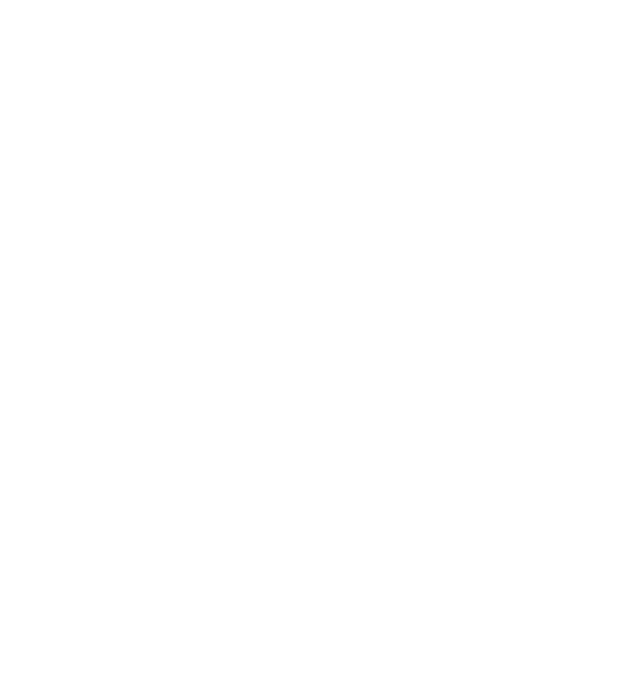
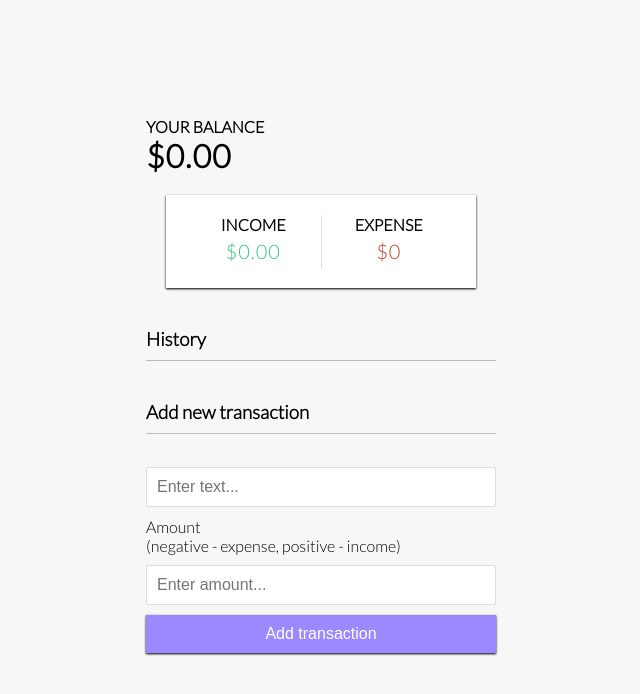
Before and after one commit to sean21johnson/Udemy-expenseTracker, a plain HTML site: page index.html in a window 1280 px wide. Shown: the whole page, without its empty margins (319-959 px from the left). Drawn offline with Linux system fonts and the light colour scheme.

Commit message:
project complete

```diff
--- a/index.html
+++ b/index.html
@@ -1,17 +1,49 @@
 <!DOCTYPE html>
 <html lang="en">
 	<head>
-    <meta charset="UTF-8">
-    <meta http-equiv="X-UA-Compatible" content="IE=edge">
-    <meta name="viewport" content="width=device-width, initial-scale=1.0">
-    <link rel="stylesheet" href="style.css">
+		<meta charset="UTF-8" />
+		<meta http-equiv="X-UA-Compatible" content="IE=edge" />
+		<meta name="viewport" content="width=device-width, initial-scale=1.0" />
+		<link rel="stylesheet" href="style.css" />
 		<title>Expense Tracker</title>
 	</head>
 	<body>
+		<div class="container">
+			<h4>Your Balance</h4>
+			<h1 id="balance">$0.00</h1>
 
+			<div class="inc-exp-container">
+				<div>
+					<h4>Income</h4>
+					<p id="money-plus" class="money plus">+$0.00</p>
+				</div>
+				<div>
+					<h4>Expense</h4>
+					<p id="money-minus" class="money minus">-$0.00</p>
+				</div>
+			</div>
 
+			<h3>History</h3>
+			<ul id="list" class="list">
+			</ul>
 
+			<h3>Add new transaction</h3>
+			<form id="form">
+				<div class="form-control">
+					<label for="text"></label>
+					<input type="text" id="text" placeholder="Enter text..." />
+				</div>
+				<div class="form-control">
+					<label for="amount"
+						>Amount <br />
+						(negative - expense, positive - income)</label
+					>
+					<input type="number" id="amount" placeholder="Enter amount..." />
+				</div>
 
+				<button class="btn">Add transaction</button>
+			</form>
+		</div>
 
 		<script src="script.js"></script>
 	</body>
--- a/script.js
+++ b/script.js
@@ -0,0 +1,122 @@
+const balance = document.getElementById("balance");
+const money_plus = document.getElementById("money-plus");
+const money_minus = document.getElementById("money-minus");
+const list = document.getElementById("list");
+const form = document.getElementById("form");
+const text = document.getElementById("text");
+const amount = document.getElementById("amount");
+const deleteBtn = document.getElementById("delete-btn");
+
+// const dummyTransactions = [
+// 	{ id: 1, text: "Flower", amount: -20 },
+// 	{ id: 2, text: "Salary", amount: 300 },
+// 	{ id: 3, text: "Book", amount: -10 },
+// 	{ id: 4, text: "Camera", amount: 150 },
+// ];
+
+const localStorageTransactions = JSON.parse(
+	localStorage.getItem("transactions")
+);
+
+let transactions =
+	localStorage.getItem("transactions") !== null ? localStorageTransactions : [];
+
+// Add transaction
+function addTransaction(e) {
+	e.preventDefault();
+
+	if (text.value.trim() === "" || amount.value.trim() === "") {
+		alert("Please add a text and amount");
+	} else {
+		const transaction = {
+			id: generateID(),
+			text: text.value,
+			amount: +amount.value,
+		};
+
+		transactions.push(transaction);
+
+		addTransactionDOM(transaction);
+
+		updateValues();
+		updateLocalStorage();
+
+		text.value = "";
+		amount.value = "";
+	}
+}
+
+// Generate random ID
+function generateID() {
+	return Math.floor(Math.random() * 100000000);
+}
+
+// Add transactions to DOM list
+function addTransactionDOM(transaction) {
+	// Get sign
+	const sign = transaction.amount < 0 ? "-" : "+";
+
+	const item = document.createElement("li");
+
+	// Add class based on value
+	item.classList.add(transaction.amount < 0 ? "minus" : "plus");
+
+	item.innerHTML = `
+        ${transaction.text} <span>${sign}${Math.abs(transaction.amount)}</span>
+        <button class="delete-btn" onclick="removeTransaction(${
+					transaction.id
+				})">x</button>
+    `;
+
+	list.appendChild(item);
+}
+
+// Calculate income
+
+// Update the balance, income and expense
+function updateValues() {
+	const amounts = transactions.map((transaction) => transaction.amount);
+
+	const total = amounts.reduce((acc, item) => (acc += item), 0).toFixed(2);
+
+	const income = amounts
+		.filter((amount) => amount > 0)
+		.reduce((acc, amount) => (acc += amount), 0)
+		.toFixed(2);
+
+	const expense =
+		amounts
+			.filter((amount) => amount < 0)
+			.reduce((acc, amount) => (acc += amount), 0) * -(1).toFixed(2);
+
+	balance.innerText = `$${total}`;
+	money_plus.innerText = `$${income}`;
+	money_minus.innerText = `$${expense}`;
+}
+
+// Remove transaction by ID
+function removeTransaction(id) {
+	transactions = transactions.filter((transaction) => transaction.id !== id);
+
+	updateLocalStorage();
+	init();
+}
+
+// Update local storage transactions
+function updateLocalStorage() {
+	localStorage.setItem("transactions", JSON.stringify(transactions));
+}
+
+// Init app
+function init() {
+	list.innerHTML = "";
+
+	transactions.forEach((transaction) => addTransactionDOM(transaction));
+
+	updateValues();
+}
+
+init();
+
+// Add Event Listener
+form.addEventListener("submit", addTransaction);
--- a/style.css
+++ b/style.css
@@ -0,0 +1,149 @@
+@import url("https://fonts.googleapis.com/css2?family=Lato:wght@300&display=swap");
+
+:root {
+	--box-shadow: 0 1px 3px rgba(0, 0, 0, 0.12), 0 1px 2px rgba(0, 0, 0.24);
+}
+
+* {
+    box-sizing: border-box;
+}
+
+body {
+    background-color: #f7f7f7;
+    display: flex;
+    flex-direction: column;
+    align-items: center;
+    justify-content: center;
+    min-height: 100vh;
+    margin: 0;
+    font-family: 'Lato', sans-serif;
+}
+
+.container {
+    margin: 30px auto;
+    width: 350px;
+}
+
+h1 {
+    letter-spacing: 1px;
+    margin: 0;
+}
+
+h3 {
+    border-bottom: 1px solid #bbb;
+    padding-bottom: 10px;
+    margin: 40px 0 10px;
+}
+
+h4 {
+    margin: 0;
+    text-transform: uppercase;
+}
+
+.inc-exp-container {
+    background-color: #fff;
+    box-shadow: var(--box-shadow);
+    padding: 20px;
+    display: flex;
+    justify-content: space-between;
+    margin: 20px;
+}
+
+.inc-exp-container > div {
+    flex: 1;
+    text-align: center;
+}
+
+.inc-exp-container > div:first-of-type {
+    border-right: 1px solid #dedede;
+}
+
+.money {
+    font-size: 20px;
+    letter-spacing: 1px;
+    margin: 5px 0;
+}
+
+.money.plus {
+    color: #2ecc71;
+}
+
+.money.minus {
+    color: #c0392b;
+}
+
+label {
+    display: inline-block;
+    margin: 10px 0;
+}
+
+input[type='text'], input[type='number'] {
+    border: 1px solid #dedede;
+    border-radius: 2px;
+    display: block;
+    font-size: 16px;
+    padding: 10px;
+    width: 100%;
+}
+
+.btn {
+    background-color: #9c88ff;
+    box-shadow: var(--box-shadow);
+    color: #fff;
+    border: 0;
+    display: block;
+    font-size: 16px;
+    margin: 10px 0 30px;
+    padding: 10px;
+    width: 100%;
+    cursor: pointer;
+}
+
+.btn:focus, .delete-btn:focus {
+    outline: 0;
+}
+
+.list {
+    list-style-type: none;
+    padding: 0;
+    margin-bottom: 40px;
+}
+
+.list li {
+    background-color: #fff;
+    box-shadow: var(---box-shadow);
+    color: #333;
+    display: flex;
+    justify-content: space-between;
+    position: relative;
+    padding: 10px;
+    margin: 10px 0;
+}
+
+.list li.plus {
+    border-right: 5px solid #2ecc71;
+}
+
+.list li.minus {
+    border-right: 5px solid #c0392b;
+}
+
+.delete-btn {
+    cursor: pointer;
+    background-color: #e74c3c;
+    border: 0;
+    color: #fff;
+    font-size: 20px;
+    line-height: 20px;
+    padding: 2px 5px;
+    position: absolute;
+    top: 50%;
+    left: 0;
+    transform: translate(-100%, -50%);
+    opacity: 0;
+    transition: opacity 0.3s ease;
+}
+
+.list li:hover .delete-btn {
+    opacity: 1;
+}
```
Lines whose indentation alone changed are shown as unchanged.
